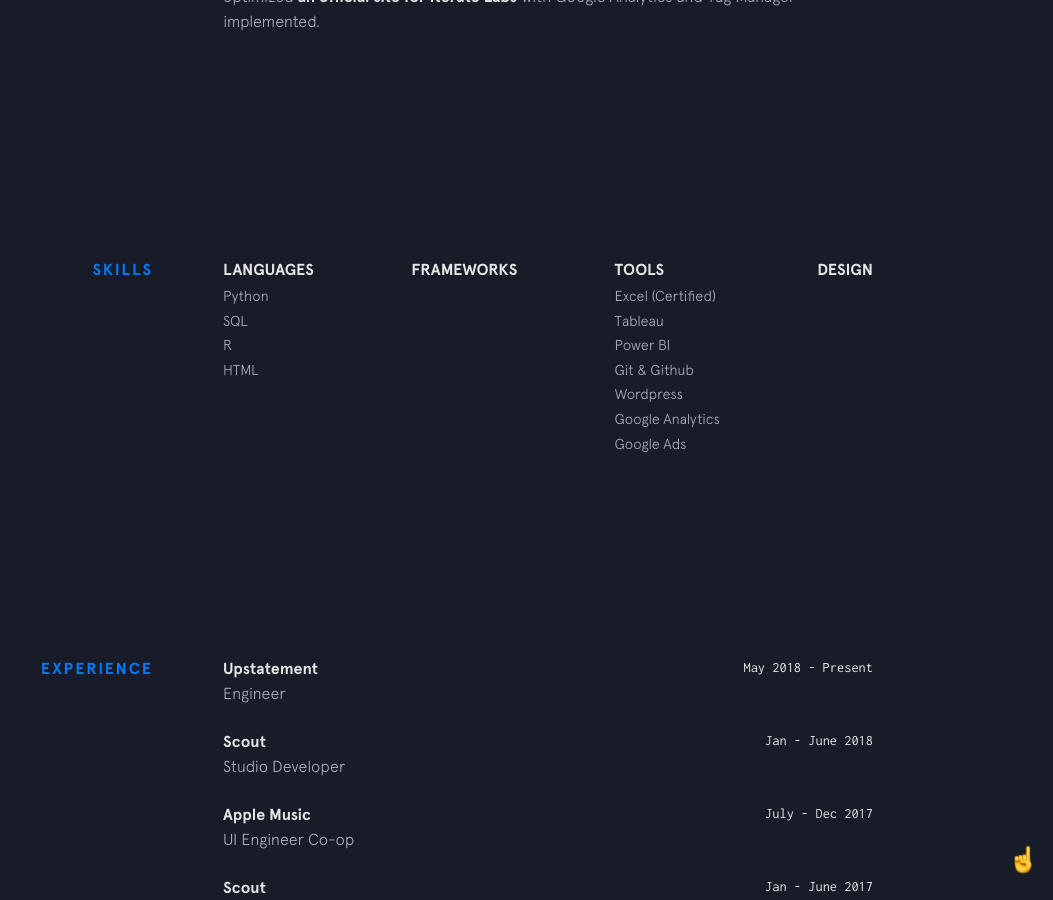
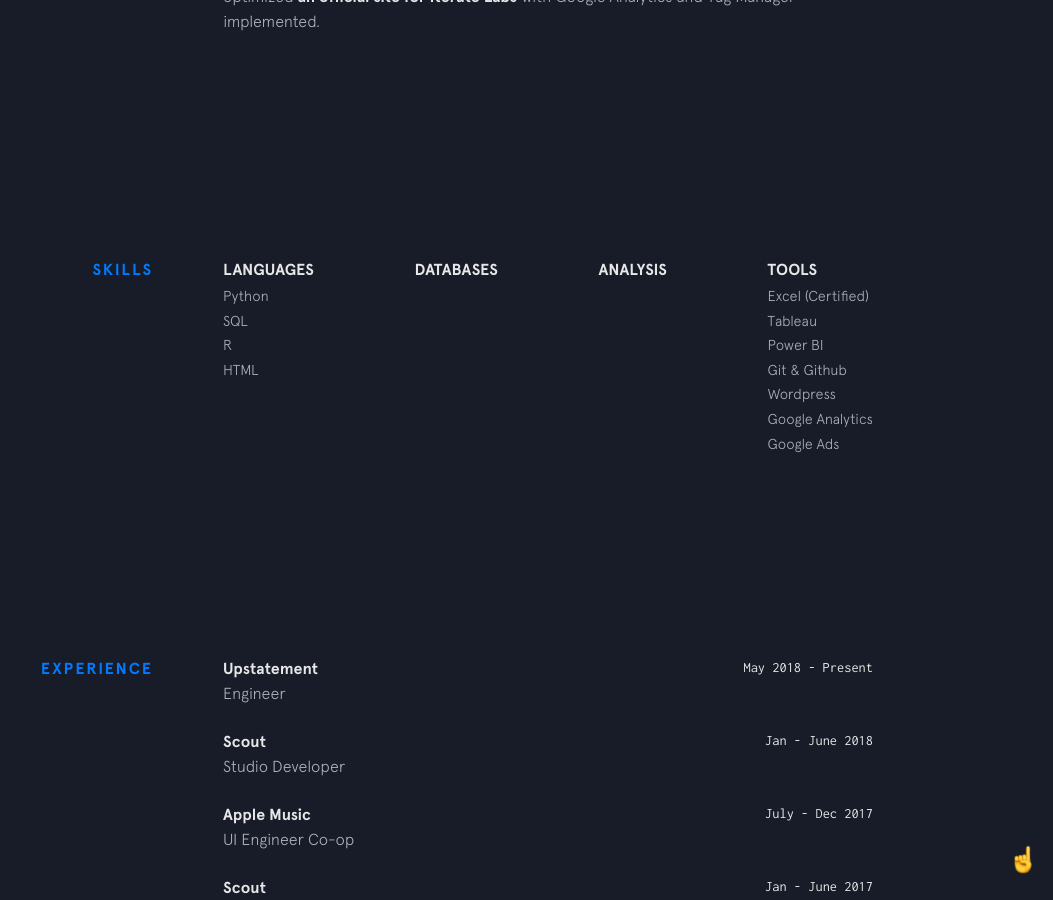
Before and after one commit to harper-he/harper-he.github.io, a Jekyll site: the page built from index.html, in a window 1280 px wide and 900 px high, scrolled down 1359 px. Shown: the whole window, without its empty margins (227-1280 px from the left). Built offline with Jekyll 4.4.1, drawn with Linux system fonts in a browser that asks for light colours; nearby versions of some CDN libraries.

Commit message:
Update skills.html

```diff
--- a/_includes/skills.html
+++ b/_includes/skills.html
@@ -12,10 +12,18 @@
         </ul>
       </div>
       <div class="skillz__category">
-        <div class="skillz__category__label">Frameworks</div>
+        <div class="skillz__category__label">Databases</div>
         <ul>
-          {% for framework in site.data.skills.frameworks %}
-          <li class="skillz__category__item">{{framework.item}}</li>
+          {% for framework in site.data.skills.databases %}
+          <li class="skillz__category__item">{{databases.item}}</li>
+          {% endfor %}
+        </ul>
+      </div>
+      <div class="skillz__category">
+        <div class="skillz__category__label">analysis</div>
+        <ul>
+          {% for thing in site.data.skills.analysis %}
+          <li class="skillz__category__item">{{analysis.item}}</li>
           {% endfor %}
         </ul>
       </div>
@@ -27,14 +35,6 @@
           {% endfor %}
         </ul>
       </div>
-      <div class="skillz__category">
-        <div class="skillz__category__label">Design</div>
-        <ul>
-          {% for thing in site.data.skills.design %}
-          <li class="skillz__category__item">{{thing.item}}</li>
-          {% endfor %}
-        </ul>
-      </div>
     </div>
   </div>
 </section>
```
